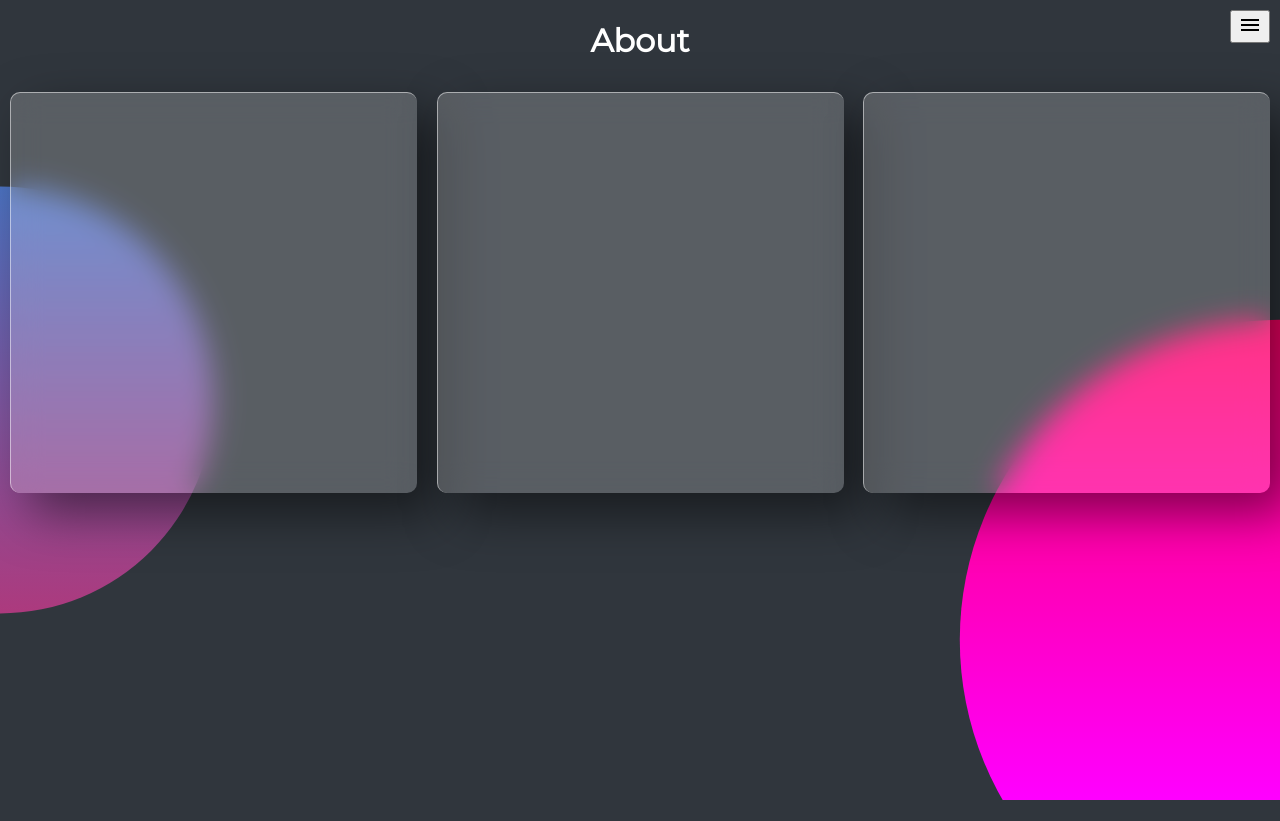
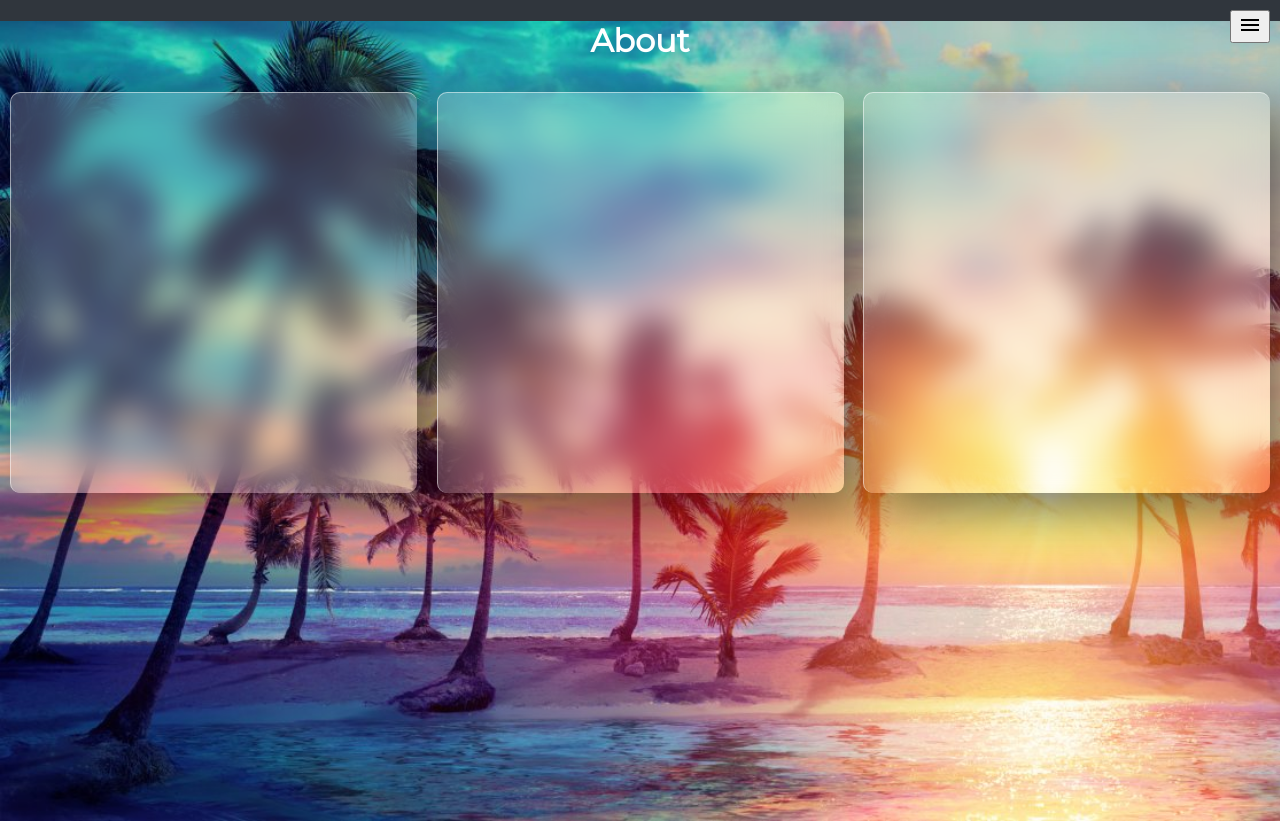
Before and after one commit to Baovola1/nextPf, a Next.js app: page /about in a window 1280 px wide. Built offline with nearby package versions, Linux system fonts and the light colour scheme.

Commit message:
mise en place du background abouPage

```diff
--- a/app/about/page.js
+++ b/app/about/page.js
@@ -16,6 +16,7 @@ const about = () => {
 
   return (
     <>
+      <div className={styles.aboutpage}>
         <Navigation />
         <h1>About</h1>
         <div className={styles.parent}>
@@ -54,6 +55,7 @@ const about = () => {
             </div>
           </div>
         </div>
+      </div>
     </>
   );
 };
--- a/app/globals.css
+++ b/app/globals.css
@@ -13,32 +13,6 @@ body {
   overflow-x: hidden; /* Ajout pour éviter le défilement horizontal */
 }
 
-/*Style pour le circle droite*/
-body::before {
-  content: "";
-  position: absolute;
-  top: 0;
-  left: 0;
-  width: 100%;
-  height: 100%;
-  background: linear-gradient(#f00, #f0f);
-  clip-path: circle(30% at right 80%);
-}
-
-/*Style pour le circle gauche*/
-body::after {
-  content: "";
-  position: absolute;
-  top: 0;
-  left: 0;
-  width: 100%;
-  height: 100%;
-  background: linear-gradient(#2196f3, #e91e63);
-  clip-path: circle(20% at left 50%);
-  opacity: 0.9;
-  z-index: -1;
-}
-
 h1 {
   text-align: center;
   color: white; /* Ajout de la couleur pour être plus explicite */
--- a/app/styles/about.module.css
+++ b/app/styles/about.module.css
@@ -1,3 +1,10 @@
+.aboutpage {
+  background-image: url("../backgrd.jpg"); /* Ajoutez le chemin vers votre image */
+  background-size: cover; /* Ajustez la taille de l'image pour couvrir l'élément entier */
+  height: 100vh;
+  width: 100wh;
+}
+
 .parent {
   position: relative;
   display: flex;
```
Also changed, not shown: app/backgrd.jpg (added), public/backgrd.jpg (added). Lines whose indentation alone changed are shown as unchanged.
